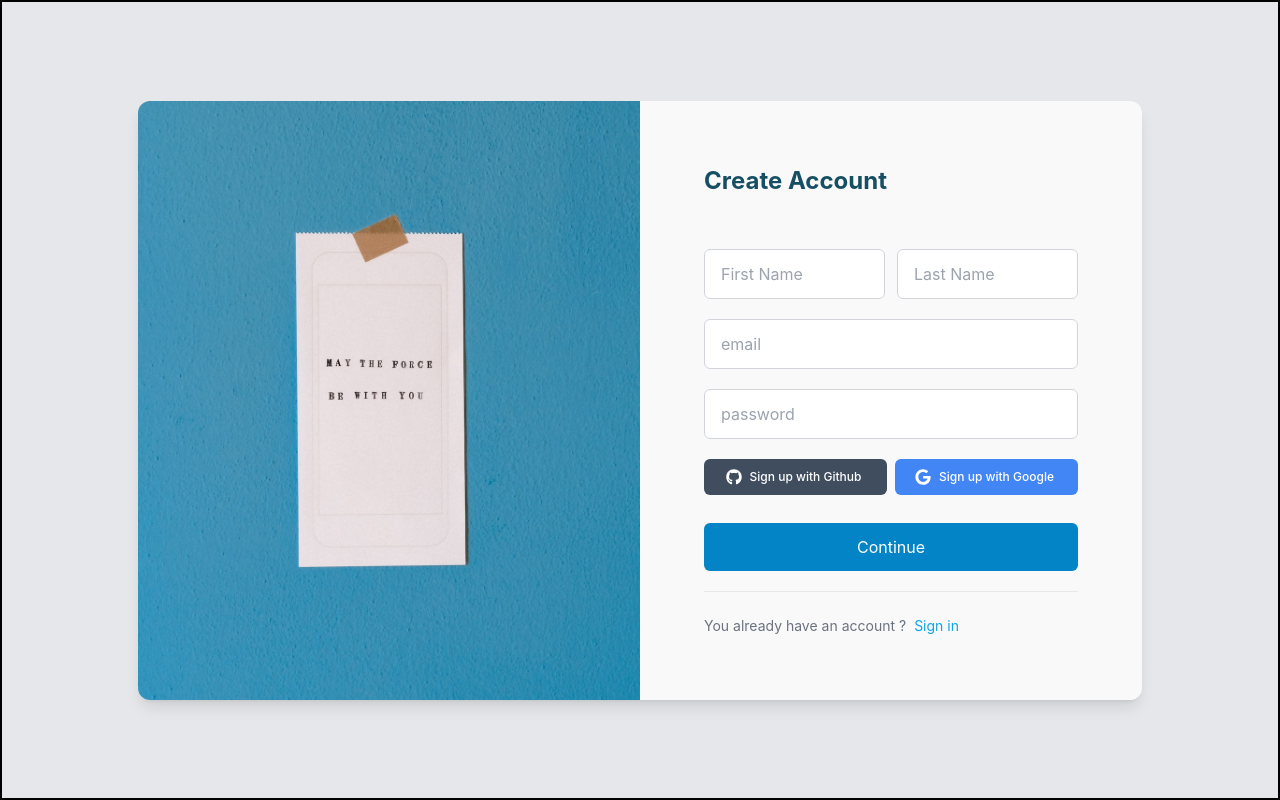
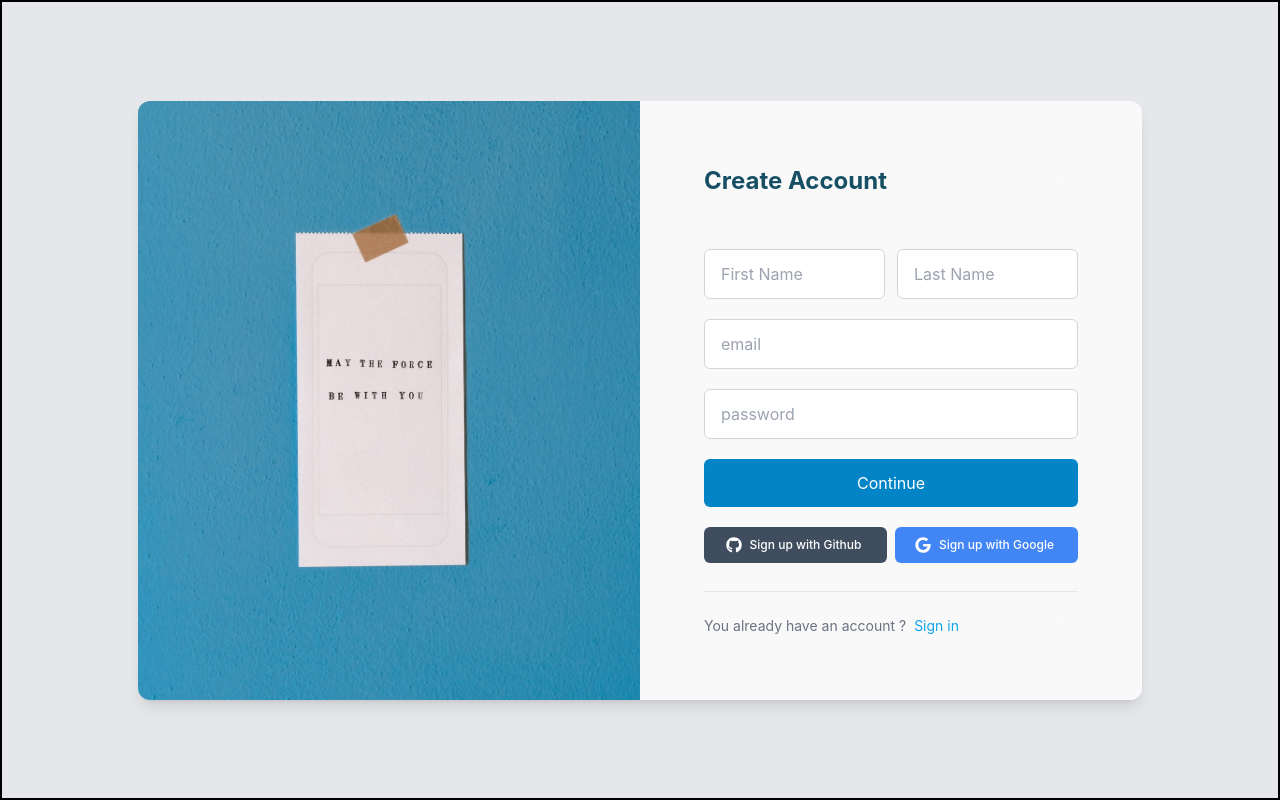
Before and after one commit to doandroidsdreamof/react-firebase-todo-list, a React (Create React App) app: page /register in a window 1280 px wide. Built offline with nearby package versions, Linux system fonts and the light colour scheme; no server answers.

Commit message:
register form

```diff
--- a/src/components/Register/RegisterForm.tsx
+++ b/src/components/Register/RegisterForm.tsx
@@ -50,6 +50,12 @@ focus:ring-2 focus:ring-sky-300 focus:outline-none
                                   focus:ring-2 focus:ring-sky-300 focus:outline-none
                                   invalid:ring-2 '
       />
+          <button
+      className='w-full py-3 px-6 rounded-md bg-sky-600
+                focus:bg-sky-700 active:bg-sky-500'
+    >
+      <span className='text-white'>Continue</span>
+    </button>
     </>
   )
 }
--- a/src/components/Register/RegisterSubmit.tsx
+++ /dev/null
@@ -1,15 +0,0 @@
-import React from 'react'
-
-const RegisterSubmit = () => {
-  return (
-    <button
-      type='submit'
-      className='w-full py-3 px-6 rounded-md bg-sky-600
-                focus:bg-sky-700 active:bg-sky-500'
-    >
-      <span className='text-white'>Continue</span>
-    </button>
-  )
-}
-
-export default RegisterSubmit
--- a/src/components/common/GithubButton.tsx
+++ b/src/components/common/GithubButton.tsx
@@ -7,6 +7,8 @@ interface PageProps  {
 }
 const GithubButton: FC<PageProps> = (props) => {
 
+
+  // const githubProvider = new GithubAuthProvider()
   return (
     <button
       type='button'
--- a/src/components/common/GoogleButton.tsx
+++ b/src/components/common/GoogleButton.tsx
@@ -5,6 +5,11 @@ interface PageProps {
 }
 
 const GoogleButton: FC<PageProps> = (props) => {
+
+  // const googleProvider = new GoogleAuthProvider()
+
+
+
   return (
     <button
       type='button'
--- a/src/pages/SignIn.tsx
+++ b/src/pages/SignIn.tsx
@@ -17,8 +17,7 @@ const SignIn = () => {
 
 
 
-  // const googleProvider = new GoogleAuthProvider()
-  // const githubProvider = new GithubAuthProvider()
+
 
   return (
     <>
--- a/src/pages/SignUp.tsx
+++ b/src/pages/SignUp.tsx
@@ -1,24 +1,13 @@
 import React, { useState, useEffect, FC } from 'react'
-import { Link } from 'react-router-dom'
-import { ErrorMessage, Field, Form, Formik } from 'formik'
-import { doc, setDoc } from 'firebase/firestore'
-import { db } from '../firebase'
-import * as Yup from 'yup'
 import RegisterImage from '../components/Register/RegisterImage'
 import LoginLink from '../components/Register/LoginLink'
 import GithubButton from '../components/common/GithubButton'
 import GoogleButton from '../components/common/GoogleButton'
 import RegisterForm from '../components/Register/RegisterForm'
-import RegisterSubmit from '../components/Register/RegisterSubmit'
-import {
-  createUserWithEmailAndPassword,
-  GithubAuthProvider,
-  GoogleAuthProvider,
-} from 'firebase/auth'
+
 
 const SignUp: FC = () => {
   const registerPage = 'register'
-
   return (
       <div className='m-auto space-y-8 md:w-8/12 border-2  rounded-xl  max-h-fit  lg:w-eighty '>
         <div className='rounded-xl  bg-opacity-75  backdrop-blur-2xl bg-white   shadow-lg '>
@@ -32,7 +21,6 @@ const SignUp: FC = () => {
                     <GithubButton page={registerPage} />
                     <GoogleButton page={registerPage} />
                   </div>
-                 <RegisterSubmit />
                 <LoginLink />
               </form>
             </div>
```
